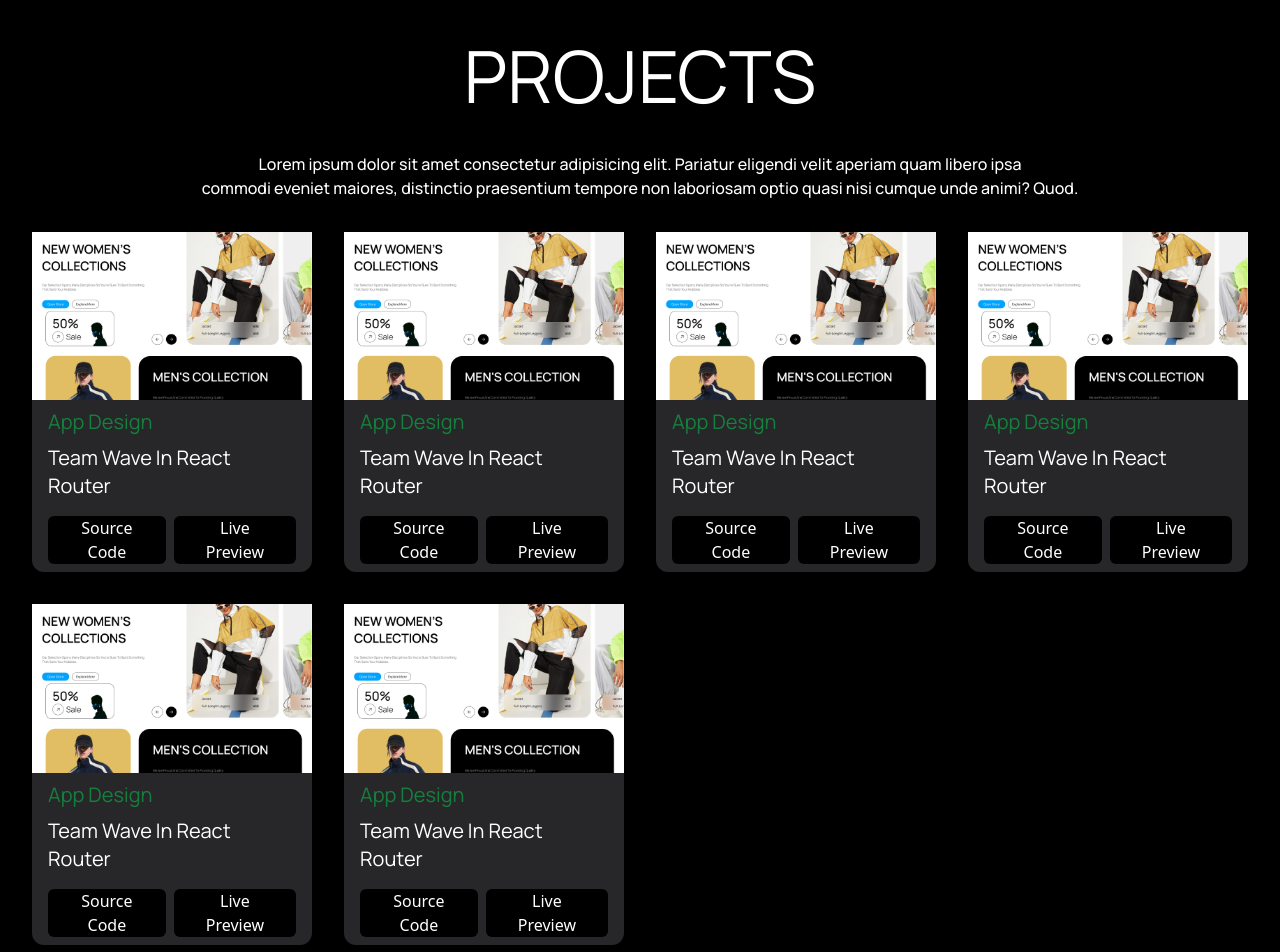
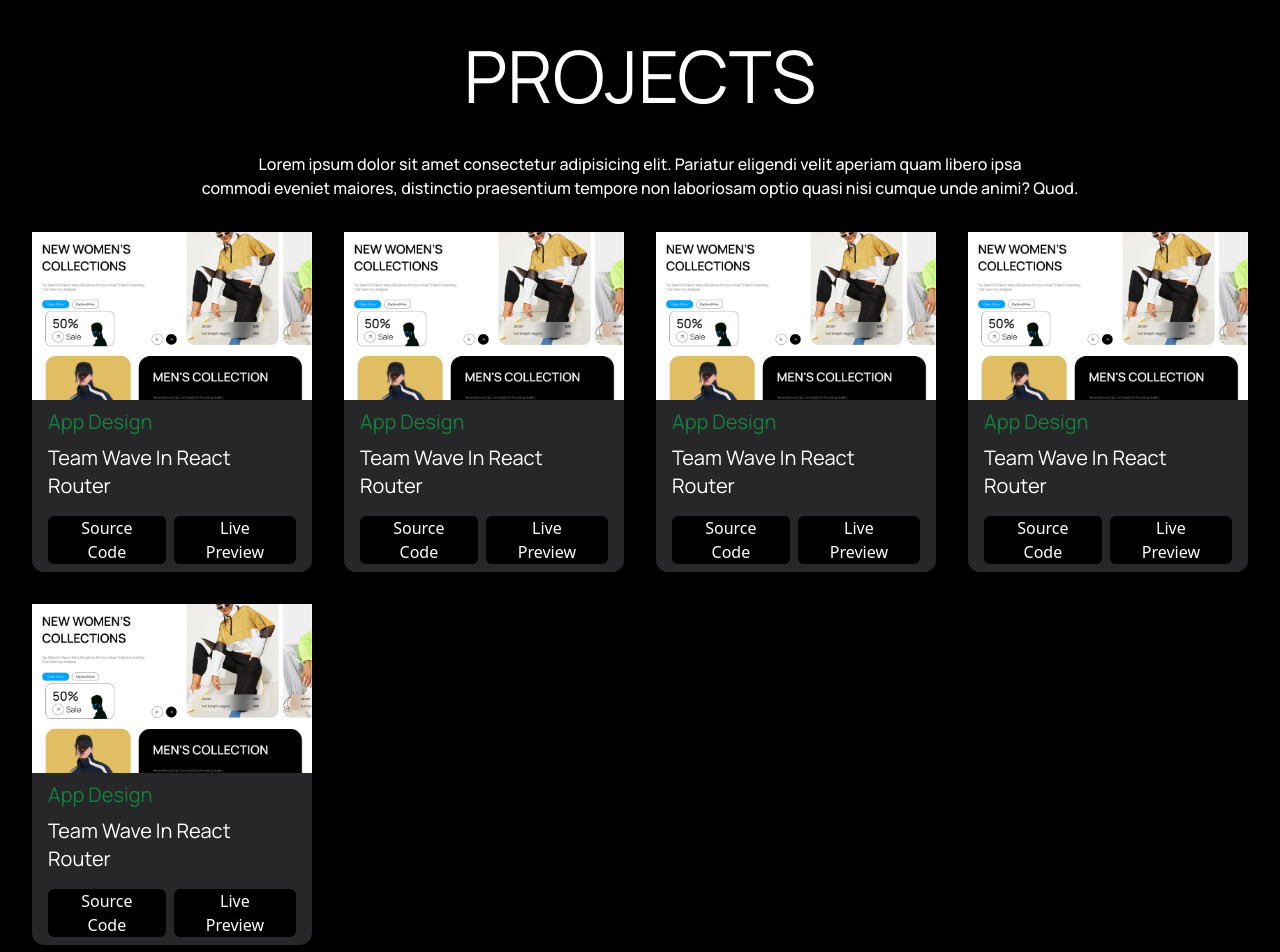
Before and after one commit to igorntwari/portfolio, a React (Create React App) app: page /Project in a window 1280 px wide. Shown: the top 952 px of the page. Built offline with nearby package versions, Linux system fonts and the light colour scheme.

Commit message:
fix:improved code base

```diff
--- a/src/pages/ProjectsPage.tsx
+++ b/src/pages/ProjectsPage.tsx
@@ -98,23 +98,6 @@ const ProjectsPages = () => {
             </div>
           </div>
         </div>
-        <div className="bg-zinc-800 rounded-xl flex flex-col gap-2">
-          <img className="object-contain" src={image_33} alt="projectImage" />
-          <div className="flex justify-between px-4 items-center">
-            <div className="flex flex-col gap-2">
-              <h1 className="font-Manrope-Regular text-green-700 text-sm sm:text-xl">
-                App Design
-              </h1>
-              <h1 className="font-Manrope-Regular sm:text-xl text-xs">
-                Team Wave In React Router
-              </h1>
-              <div className="flex gap-2 justify-center py-2">
-                <button className="bg-black rounded-md px-8">Source Code</button>
-                <button className="bg-black rounded-md px-8">Live Preview</button>
-              </div>
-            </div>
-          </div>
-        </div>
       </div>
     </div>
   );
```
